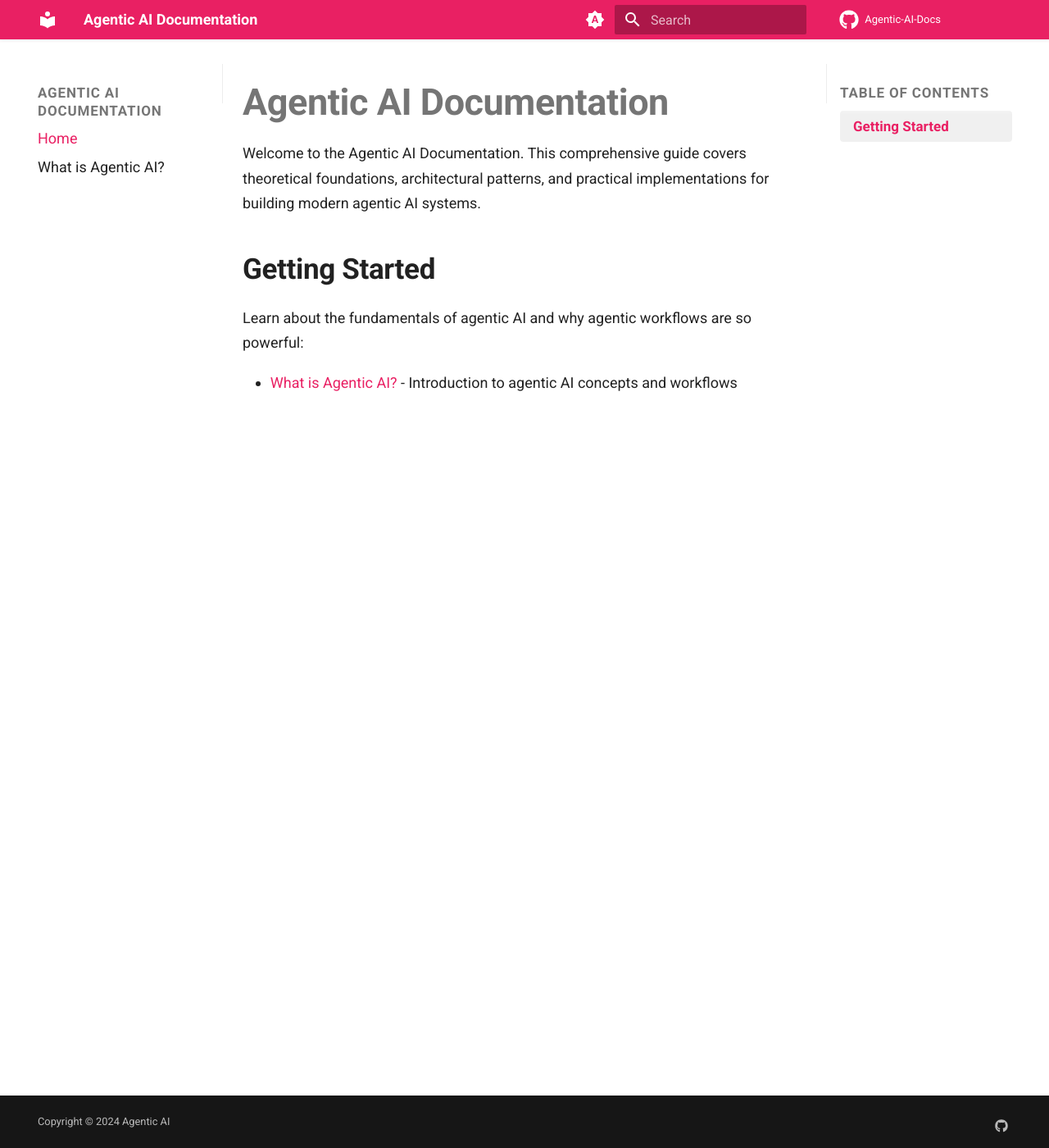
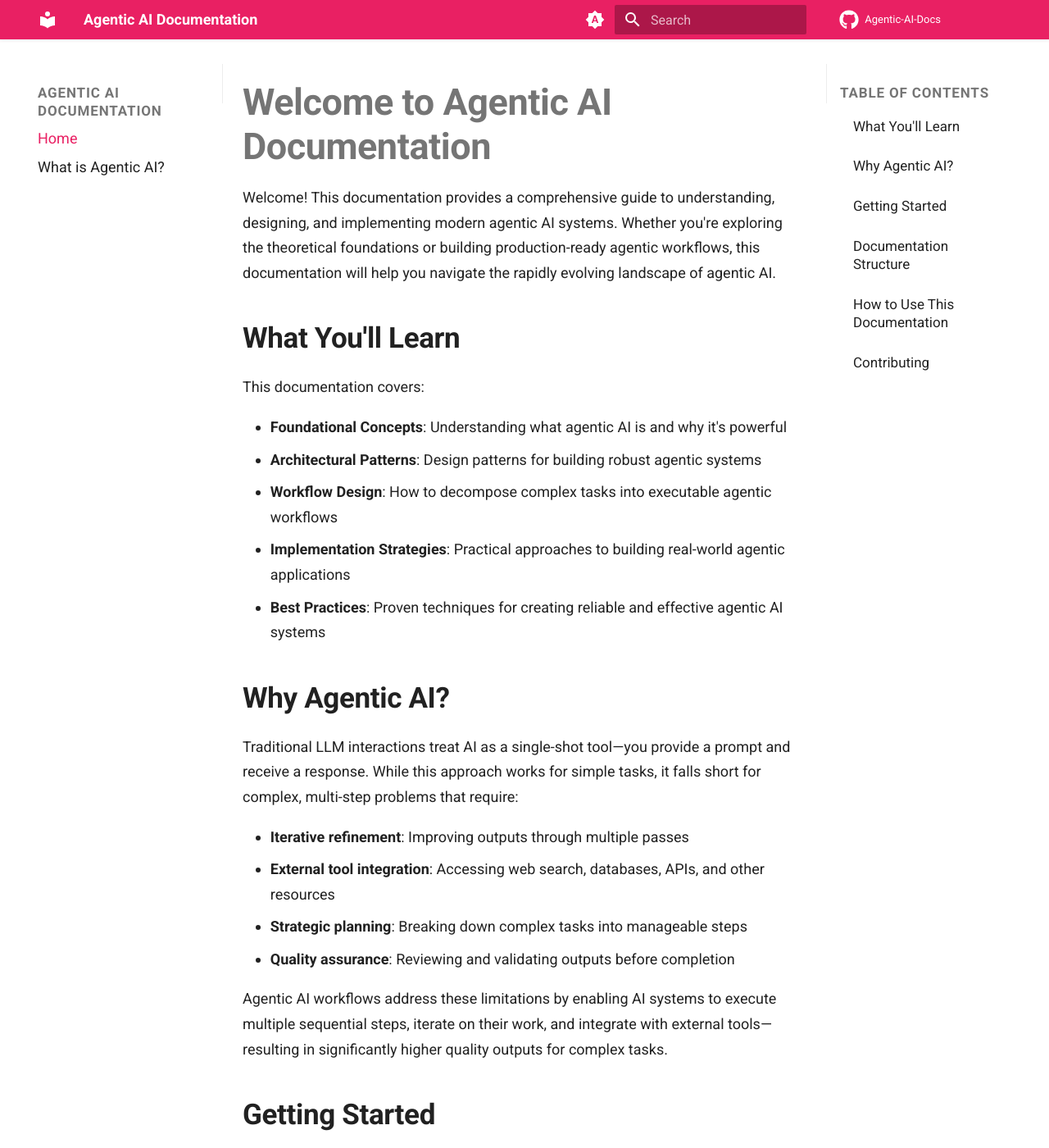
Before and after one commit to ibrahim-shaban-qabaqebo/Agentic-AI-Docs, an MkDocs documentation site: the page built from docs/index.md, in a window 1280 px wide and 1400 px high. Shown: the whole window at 82% size. Built offline with MkDocs 1.6.1 and Material for MkDocs 9.7.7, drawn with Linux system fonts in a browser that asks for light colours; comment, search, counter and statistics services are not loaded; some of the changed text lies outside the part shown.

Commit message:
Add comprehensive welcome page to documentation

```diff
--- a/docs/index.md
+++ b/docs/index.md
@@ -1,9 +1,55 @@
-# Agentic AI Documentation
+# Welcome to Agentic AI Documentation
 
-Welcome to the Agentic AI Documentation. This comprehensive guide covers theoretical foundations, architectural patterns, and practical implementations for building modern agentic AI systems.
+Welcome! This documentation provides a comprehensive guide to understanding, designing, and implementing modern agentic AI systems. Whether you're exploring the theoretical foundations or building production-ready agentic workflows, this documentation will help you navigate the rapidly evolving landscape of agentic AI.
+
+## What You'll Learn
+
+This documentation covers:
+
+- **Foundational Concepts**: Understanding what agentic AI is and why it's powerful
+- **Architectural Patterns**: Design patterns for building robust agentic systems
+- **Workflow Design**: How to decompose complex tasks into executable agentic workflows
+- **Implementation Strategies**: Practical approaches to building real-world agentic applications
+- **Best Practices**: Proven techniques for creating reliable and effective agentic AI systems
+
+## Why Agentic AI?
+
+Traditional LLM interactions treat AI as a single-shot tool—you provide a prompt and receive a response. While this approach works for simple tasks, it falls short for complex, multi-step problems that require:
+
+- **Iterative refinement**: Improving outputs through multiple passes
+- **External tool integration**: Accessing web search, databases, APIs, and other resources
+- **Strategic planning**: Breaking down complex tasks into manageable steps
+- **Quality assurance**: Reviewing and validating outputs before completion
+
+Agentic AI workflows address these limitations by enabling AI systems to execute multiple sequential steps, iterate on their work, and integrate with external tools—resulting in significantly higher quality outputs for complex tasks.
 
 ## Getting Started
 
-Learn about the fundamentals of agentic AI and why agentic workflows are so powerful:
+New to agentic AI? Start here:
 
-- [What is Agentic AI?](what-is-agentic-ai.md) - Introduction to agentic AI concepts and workflows
+1. **[What is Agentic AI?](what-is-agentic-ai.md)** - Begin with the fundamentals. Learn what agentic AI is, how it differs from traditional LLM usage, and why agentic workflows deliver superior results.
+
+## Documentation Structure
+
+This documentation is organized to guide you from foundational concepts to advanced implementation:
+
+- **Concepts**: Core ideas and principles underlying agentic AI
+- **Architecture**: Design patterns and system architectures
+- **Workflows**: Task decomposition and workflow design
+- **Implementation**: Building and deploying agentic systems
+- **Examples**: Real-world applications and case studies
+
+## How to Use This Documentation
+
+- **Beginners**: Start with the foundational concepts and work your way through sequentially
+- **Experienced Developers**: Jump to specific sections relevant to your current project
+- **Architects**: Focus on architectural patterns and design principles
+- **Researchers**: Explore theoretical foundations and advanced concepts
+
+## Contributing
+
+This documentation is continuously evolving. If you have suggestions, corrections, or additional content, contributions are welcome.
+
+---
+
+Ready to begin? Start with [What is Agentic AI?](what-is-agentic-ai.md) to understand the fundamentals.
```
